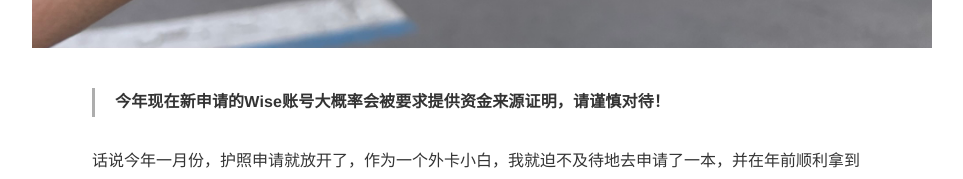
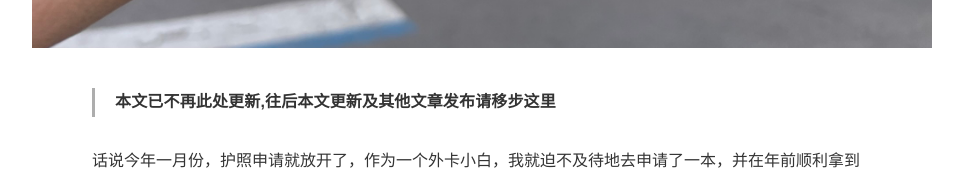
Before and after one commit to BoxOfficial2002/boxofficial2002.github.io, a plain HTML site: page post/wise-ukcong-zhu-ce-dao-ru-jin/index.html in a window 1280 px wide. Shown: the part 855-1034 px from the top of the page, without its empty margins (158-1121 px from the left). Drawn offline with nearby package versions, Linux system fonts and the light colour scheme; a small style sheet from the web is missing.

Commit message:
Update index.html

```diff
--- a/post/wise-ukcong-zhu-ce-dao-ru-jin/index.html
+++ b/post/wise-ukcong-zhu-ce-dao-ru-jin/index.html
@@ -55,7 +55,7 @@
                 <div class="grap">
 					  <p class="with-img"><img width="1139" height="759" src="https://boxofficial2002.github.io/post-images/wise-ukcong-zhu-ce-dao-ru-jin.jpeg" class="attachment-full size-full wp-post-image" alt="Wise，从注册到收卡的一点通" /></p>
 					<blockquote>
-<p><strong>今年现在新申请的Wise账号大概率会被要求提供资金来源证明，请谨慎对待！</strong></p>
+<p><strong>本文已不再此处更新,往后本文更新及其他文章发布请移步<a href="https://www.ikuns.in/">这里</a></strong></p>
 </blockquote>
 <p>话说今年一月份，护照申请就放开了，作为一个外卡小白，我就迫不及待地去申请了一本，并在年前顺利拿到了护照。<br>
 <img decoding="async" src="https://boxofficial2002.github.io/post-images/1681209311378.jpeg" width="50%"><br>
```
